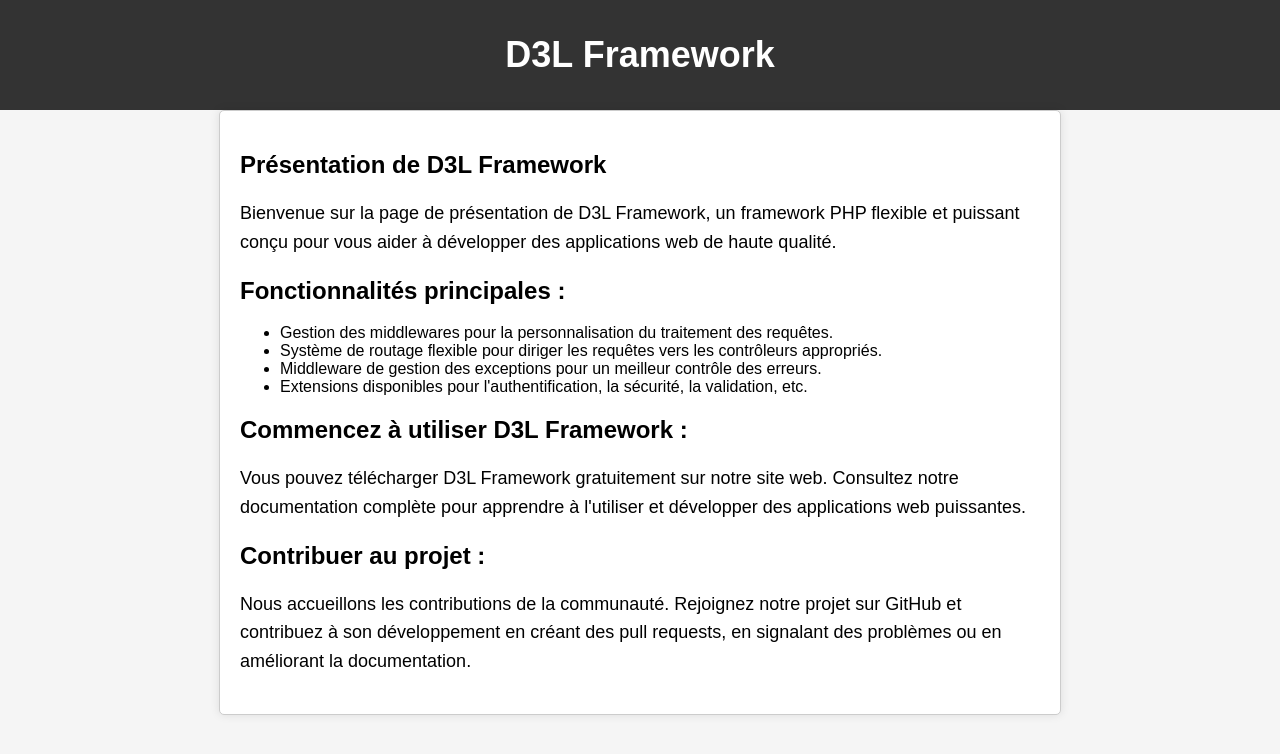
After one commit to cpe-lyon/4eti-tidal-projet-d3l, a PHP site: page / in a window 1280 px wide. The commit adds this page. Shown: the top 754 px of the page. Run offline with PHP 8.4, Linux system fonts and the light colour scheme; some libraries are stand-ins or nearby versions.

Commit message:
feat: :sparkles: add index page and fix some issues

```diff
--- a/app/controllers/UserController.php
+++ b/app/controllers/UserController.php
@@ -1,6 +1,6 @@
 <?php
 
-namespace App\UserController;
+namespace App;
 
 require_once "./app/database/models/User.php";
 require_once "./d3l/database/models/D3LController.php";
@@ -50,6 +50,7 @@ class UserController extends \D3LController {
             'root',
             'léon'
         );
+        echo "test";
         $ret = $this->save($user);
         echo "saved : " . $ret;
     }
--- a/app/index.php
+++ b/app/index.php
@@ -1 +1,23 @@
 <?php
+
+namespace App;
+
+require_once './d3l/templates/Template.php';
+
+use D3l\Template\Template;
+use AttributesRouter\Attribute\Route;
+
+class IndexPage {
+
+    #[Route('/', name: 'index', methods: ['GET'])]
+    public function index()
+    {
+        $context = [
+            'title' => 'D3L Framework',
+            'description' => 'A simple PHP framework for building REST APIs'
+        ];
+        $engine = new Template($context);
+        $output = $engine->render('index.html');
+        echo $output;
+    }
+}
--- /dev/null
+++ b/app/style/stylesheet.css
@@ -0,0 +1,32 @@
+body {
+    font-family: Arial, sans-serif;
+    margin: 0;
+    padding: 0;
+    background-color: #f5f5f5;
+}
+
+header {
+    background-color: #333;
+    color: #fff;
+    padding: 10px;
+    text-align: center;
+}
+
+h1 {
+    font-size: 36px;
+}
+
+.container {
+    max-width: 800px;
+    margin: 0 auto;
+    padding: 20px;
+    background-color: #fff;
+    border: 1px solid #ccc;
+    border-radius: 5px;
+    box-shadow: 0 0 10px rgba(0, 0, 0, 0.1);
+}
+
+p {
+    font-size: 18px;
+    line-height: 1.6;
+}
--- /dev/null
+++ b/app/templates/index.html
@@ -0,0 +1,32 @@
+<!DOCTYPE html>
+<html>
+<head>
+    <meta charset="UTF-8">
+    <link rel="stylesheet" href="./app/style/stylesheet.css">
+    <title>{{title}}</title>
+</head>
+<body>
+    <header>
+        <h1>{{title}}</h1>
+    </header>
+
+    <div class="container">
+        <h2>Présentation de {{title}}</h2>
+        <p>Bienvenue sur la page de présentation de {{title}}, un framework PHP flexible et puissant conçu pour vous aider à développer des applications web de haute qualité.</p>
+
+        <h2>Fonctionnalités principales :</h2>
+        <ul>
+            <li>Gestion des middlewares pour la personnalisation du traitement des requêtes.</li>
+            <li>Système de routage flexible pour diriger les requêtes vers les contrôleurs appropriés.</li>
+            <li>Middleware de gestion des exceptions pour un meilleur contrôle des erreurs.</li>
+            <li>Extensions disponibles pour l'authentification, la sécurité, la validation, etc.</li>
+        </ul>
+
+        <h2>Commencez à utiliser {{title}} :</h2>
+        <p>Vous pouvez télécharger {{title}} gratuitement sur notre site web. Consultez notre documentation complète pour apprendre à l'utiliser et développer des applications web puissantes.</p>
+
+        <h2>Contribuer au projet :</h2>
+        <p>Nous accueillons les contributions de la communauté. Rejoignez notre projet sur GitHub et contribuez à son développement en créant des pull requests, en signalant des problèmes ou en améliorant la documentation.</p>
+    </div>
+</body>
+</html>
--- a/d3l/database/models/D3LController.php
+++ b/d3l/database/models/D3LController.php
@@ -34,8 +34,8 @@ abstract class D3LController {
         $columns = implode(", ", array_keys($data_arr));
         $values = implode(", ", $this->getValuesFormatted(array_values($data_arr)));
         $sql = "INSERT INTO {$this->tableName} ({$columns}) VALUES ({$values})";
+        $stmt = $this->db->connection->prepare($sql);
         echo $sql;
-        $stmt = $this->db->connection->prepare($sql);
         return $stmt->execute();
     }
 
--- a/index.php
+++ b/index.php
@@ -5,6 +5,7 @@ require_once 'd3l/middleware/CorsMiddleware.php';
 require_once 'd3l/middleware/ExceptionsMiddleware.php';
 require_once 'd3l/middleware/RoutingMiddleware.php';
 require_once 'app/controllers/UserController.php';
+require_once 'app/index.php';
 
 use D3l\Middleware\MiddlewareQueue;
 use D3l\Middleware\CorsMiddleware;
@@ -17,7 +18,10 @@ $middlewareQueue = new MiddlewareQueue();
 // Add middlewares to the queue
 $middlewareQueue->addMiddleware(new CorsMiddleware());
 $middlewareQueue->addMiddleware(new ExceptionsMiddleware());
-$middlewareQueue->addMiddleware(new RoutingMiddleware([\App\UserController\UserController::class]));
+$middlewareQueue->addMiddleware(new RoutingMiddleware([
+    \App\UserController::class,
+    \App\IndexPage::class
+]));
 
 // Handle the request with the middlewares
 $response = $middlewareQueue->handle($_REQUEST);
```
Also changed, not shown: app/services/TemplateService.php (deleted, +0 -38 lines), app/templates/layout.html (deleted, +0 -22 lines).
